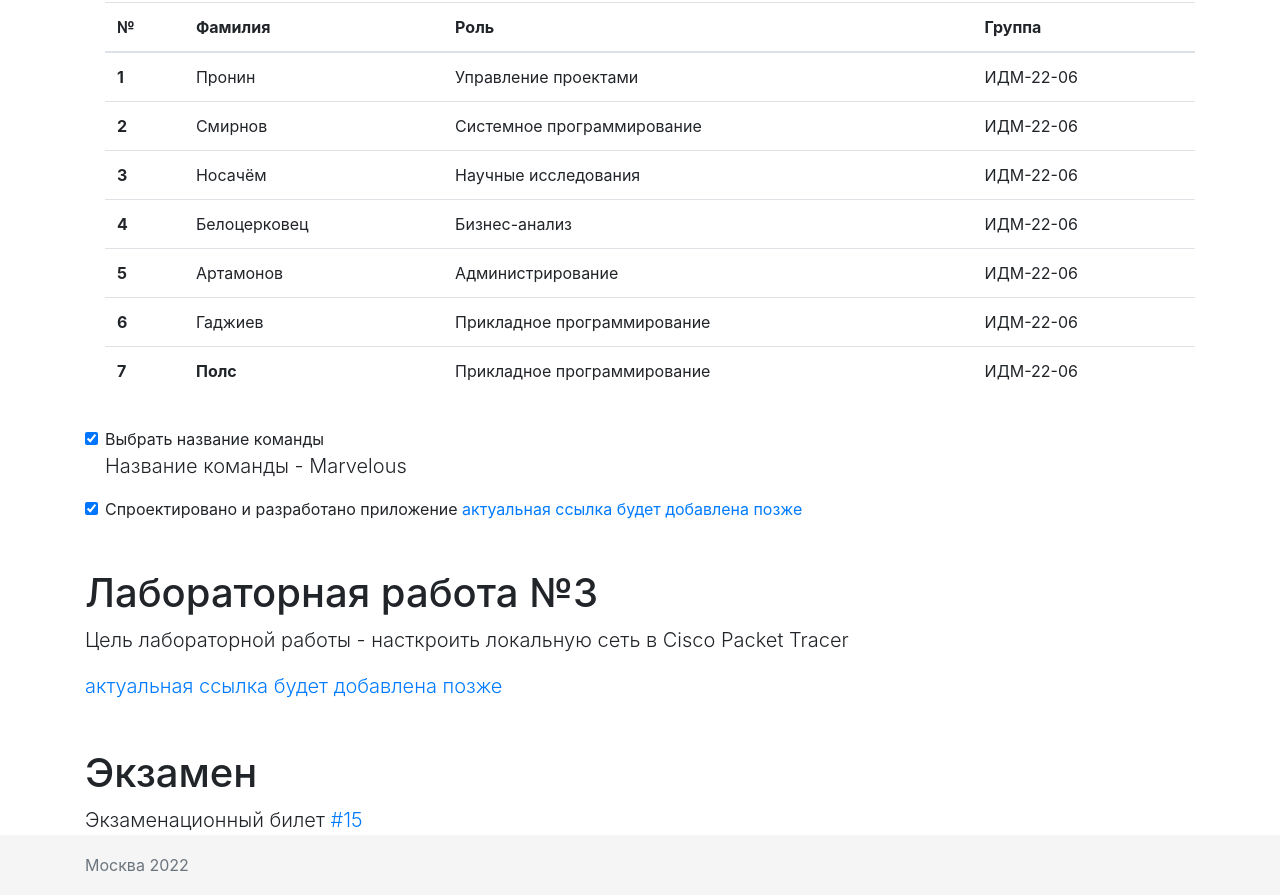
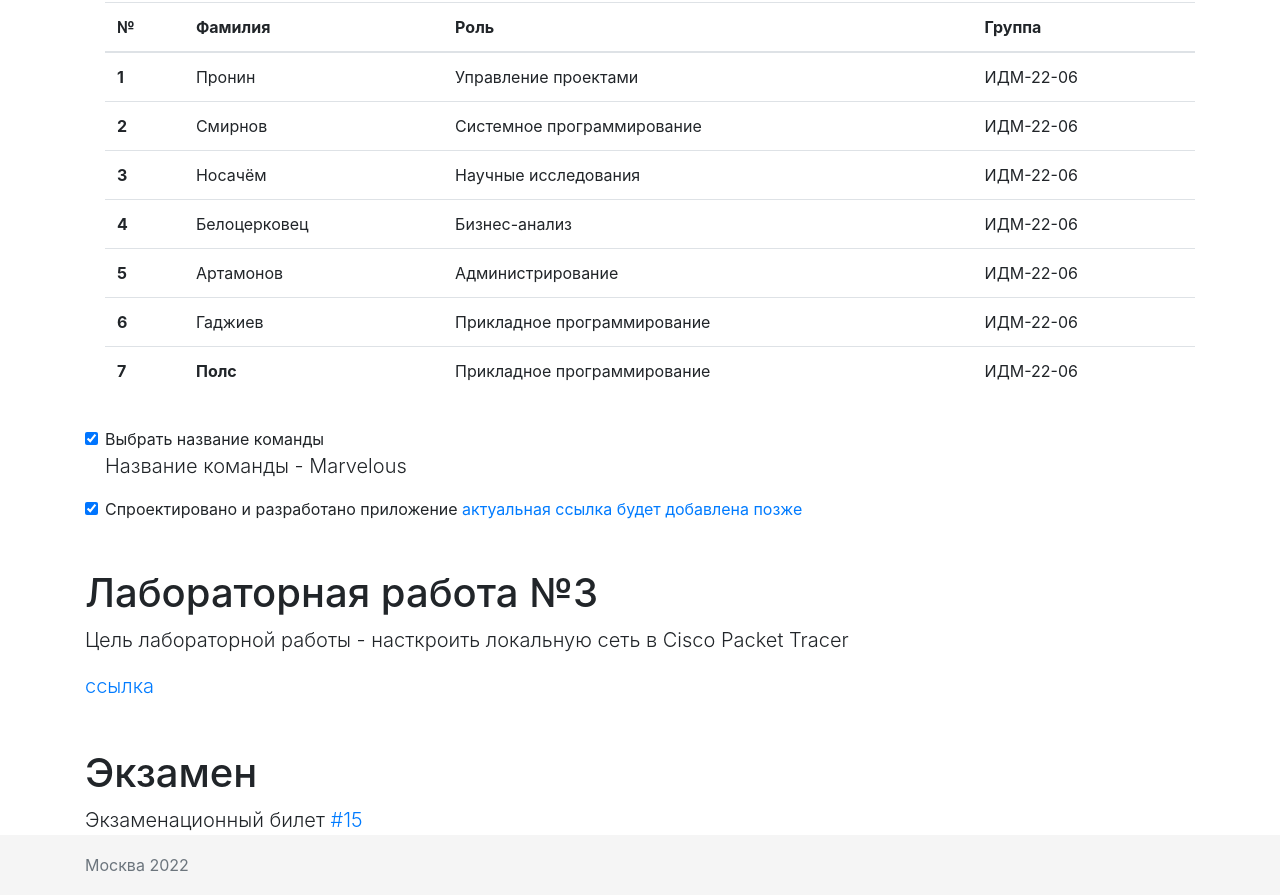
Before and after one commit to QDeVerde/it-project, a plain HTML site: page index.html in a window 1280 px wide. Shown: the part 592-1487 px from the top of the page. Drawn offline with nearby package versions, Linux system fonts and the light colour scheme.

Commit message:
added project link to site

```diff
--- a/index.html
+++ b/index.html
@@ -196,7 +196,7 @@ code {
       <h1 class="mt-5" id="lab3">Лабораторная работа №3</h1>
       <p class="lead">Цель лабораторной работы - насткроить локальную сеть в Cisco Packet Tracer</p>
 	  <p class="lead">
-<a href="#" class="link-primary">актуальная ссылка будет добавлена позже</a>
+	<a href="https://react-marvel-explorer.netlify.app/characters" class="link-primary">ссылка</a>
 </p>
 
 
```
